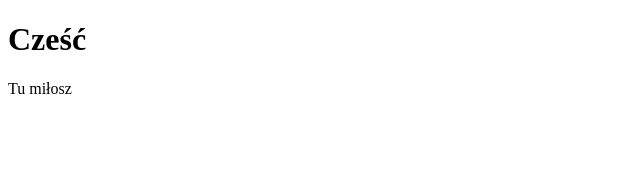
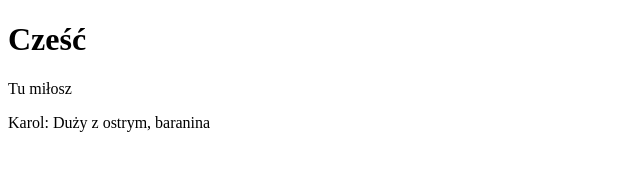
Before and after one commit to CruderCypress98/mkm, a plain HTML site: page index.html in a window 1280 px wide. Shown: the whole page, without its empty margins (0-640 px from the left). Drawn offline with Linux system fonts and the light colour scheme.

Commit message:
Zamówienie

```diff
--- a/index.html
+++ b/index.html
@@ -9,5 +9,6 @@
 <body>
     <h1>Cześć</h1>
     <p>Tu miłosz</p>
+    <p>Karol: Duży z ostrym, baranina</p>
 </body>
 </html>
```
